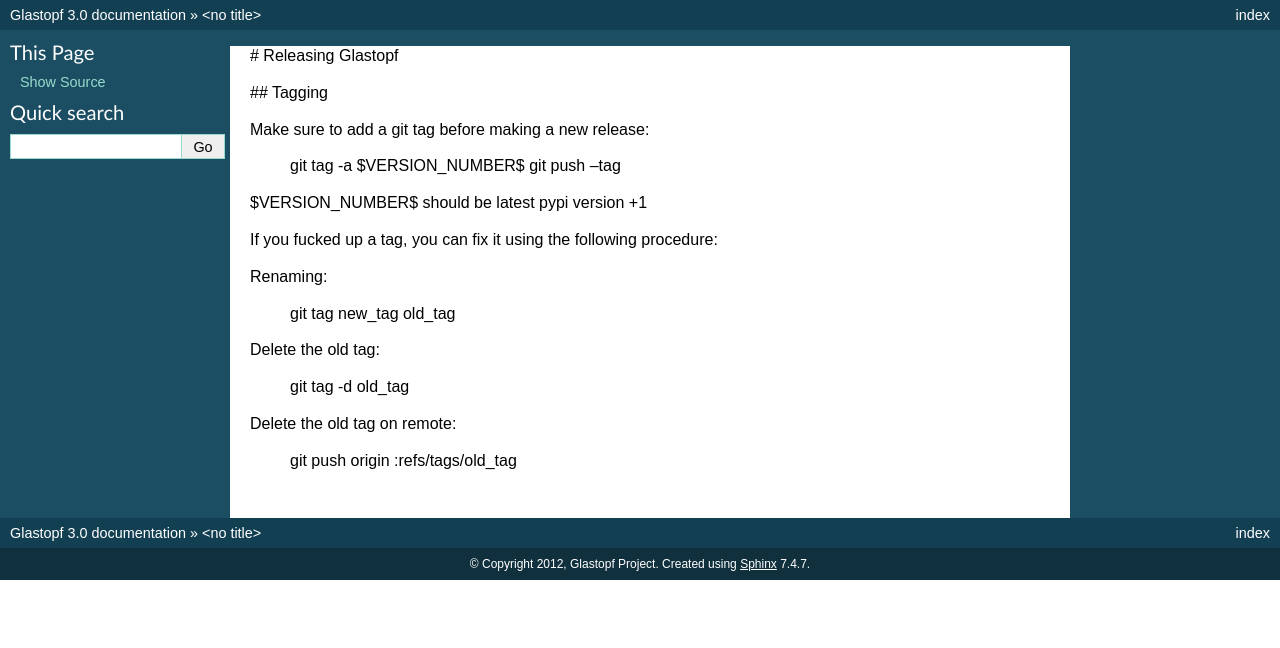
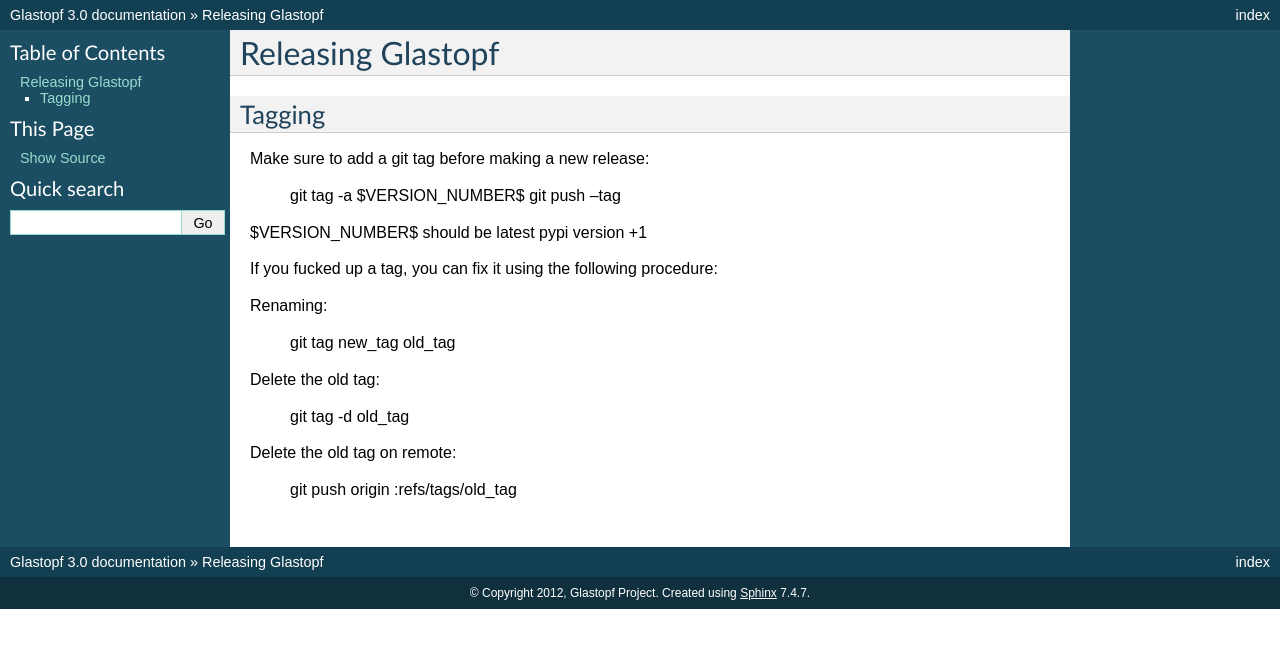
Before and after one commit to mushorg/glastopf, a Sphinx documentation site: the page built from docs/source/development/releasing.rst, in a window 1280 px wide. Shown: the top 648 px of the page. Built offline with Sphinx 7.4.7, drawn with Linux system fonts in a browser that asks for light colours; formulas are drawn with MathJax 3; pages that are not in the unit, such as notebooks, are missing from menus.

Commit message:
fixing markup

```diff
--- a/docs/source/development/releasing.rst
+++ b/docs/source/development/releasing.rst
@@ -1,6 +1,8 @@
-# Releasing Glastopf
+Releasing Glastopf
+==================
 
-## Tagging
+Tagging
+-------
 
 Make sure to add a git tag before making a new release:
 
```
